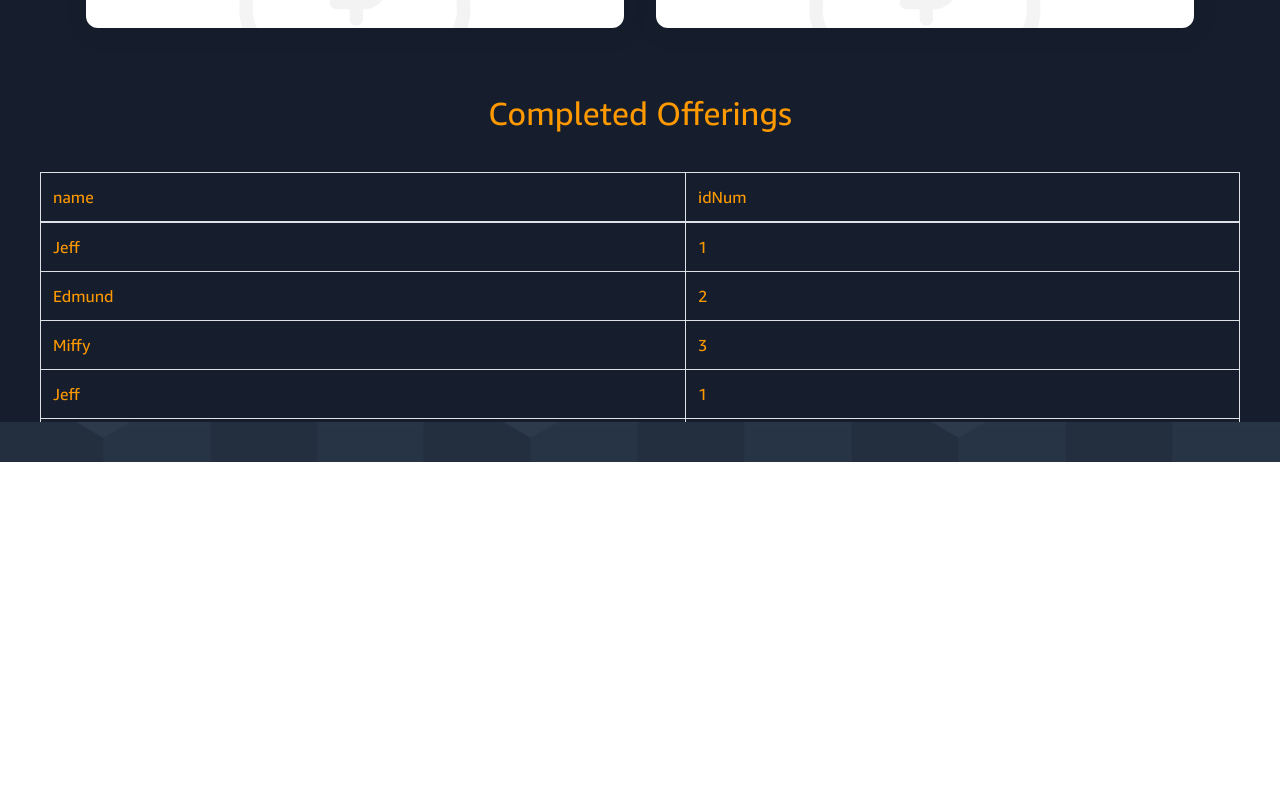
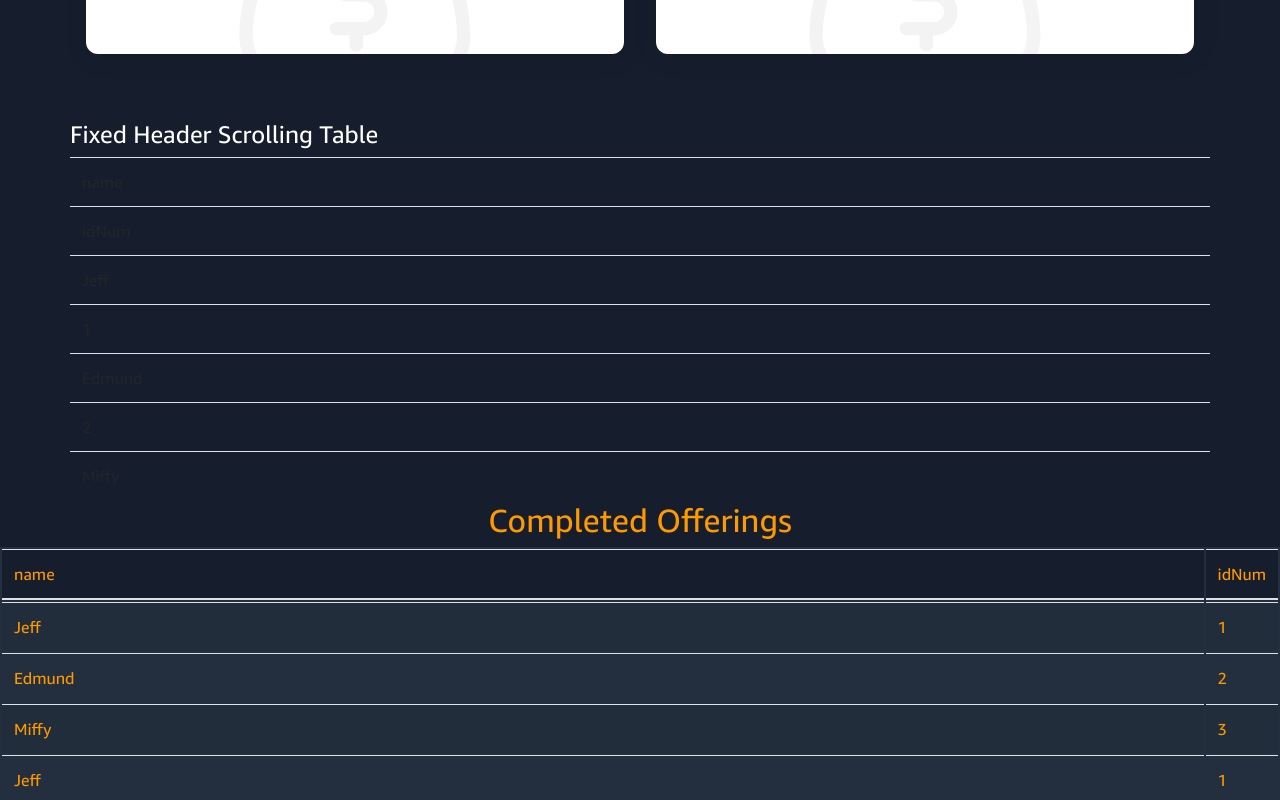
Before and after one commit to jeffjnh/LocalWebApp, a React (Create React App) app: page /customer in a window 1280 px wide. Shown: the part 540-1340 px from the top of the page. Before the commit the page ends 1002 px from the top, so only its background shows below. Built offline with nearby package versions, Linux system fonts and the light colour scheme.

Commit message:
More progress on customer page

```diff
--- a/src/js/components/Customer.jsx
+++ b/src/js/components/Customer.jsx
@@ -2,10 +2,13 @@ import React, { Component } from "react";
 import Table from "react-bootstrap/Table";
 import { AWSCOLORS } from "../constants/AWSColors";
 import Toggles from "./Toggles";
+import "./CustomerStyles.css";
 
 const rowStyle = {
 	color: AWSCOLORS.SMILE_ORANGE,
-	backgroundColor: AWSCOLORS.DARK_SQUID_INK
+	backgroundColor: AWSCOLORS.SQUID_INK,
+	border: "none",
+	borderCollapse: "separate"
 };
 
 class Customer extends Component {
@@ -33,7 +36,127 @@ class Customer extends Component {
 					backgroundColor: AWSCOLORS.DARK_SQUID_INK
 				}}
 			>
+				{/* <div class="container">
+					<div class="row">
+						<div class="panel panel-default">
+							<div class="panel-heading">
+								<h4>Fixed Header Scrolling Table</h4>
+							</div>
+							<table class="table table-fixed">
+								<thead>
+									<tr>
+										<th class="col-xs-2">#</th>
+										<th class="col-xs-8">Name</th>
+										<th class="col-xs-2">Points</th>
+									</tr>
+								</thead>
+								<tbody>
+									<tr>
+										<td class="col-xs-2">1</td>
+										<td class="col-xs-8">Mike Adams</td>
+										<td class="col-xs-2">23</td>
+									</tr>
+									<tr>
+										<td class="col-xs-2">2</td>
+										<td class="col-xs-8">Holly Galivan</td>
+										<td class="col-xs-2">44</td>
+									</tr>
+									<tr>
+										<td class="col-xs-2">3</td>
+										<td class="col-xs-8">Mary Shea</td>
+										<td class="col-xs-2">86</td>
+									</tr>
+									<tr>
+										<td class="col-xs-2">4</td>
+										<td class="col-xs-8">Jim Adams</td>
+										<td>23</td>
+									</tr>
+									<tr>
+										<td class="col-xs-2">5</td>
+										<td class="col-xs-8">Henry Galivan</td>
+										<td class="col-xs-2">44</td>
+									</tr>
+									<tr>
+										<td class="col-xs-2">6</td>
+										<td class="col-xs-8">Bob Shea</td>
+										<td class="col-xs-2">26</td>
+									</tr>
+									<tr>
+										<td class="col-xs-2">7</td>
+										<td class="col-xs-8">Andy Parks</td>
+										<td class="col-xs-2">56</td>
+									</tr>
+									<tr>
+										<td class="col-xs-2">8</td>
+										<td class="col-xs-8">Bob Skelly</td>
+										<td class="col-xs-2">96</td>
+									</tr>
+									<tr>
+										<td class="col-xs-2">9</td>
+										<td class="col-xs-8">William Defoe</td>
+										<td class="col-xs-2">13</td>
+									</tr>
+									<tr>
+										<td class="col-xs-2">10</td>
+										<td class="col-xs-8">Will Tripp</td>
+										<td class="col-xs-2">16</td>
+									</tr>
+									<tr>
+										<td class="col-xs-2">11</td>
+										<td class="col-xs-8">Bill Champion</td>
+										<td class="col-xs-2">44</td>
+									</tr>
+									<tr>
+										<td class="col-xs-2">12</td>
+										<td class="col-xs-8">Lastly Jane</td>
+										<td class="col-xs-2">6</td>
+									</tr>
+								</tbody>
+							</table>
+						</div>
+					</div>
+				</div> */}
+
 				<Toggles />
+
+				<div className="container">
+					<div className="row">
+						{/* <div className="panel panel-default"> */}
+						<div className="panel-heading">
+							<h4>Fixed Header Scrolling Table</h4>
+						</div>
+						<table className="table table-fixed table-hover table-striped">
+							<thead>
+								<tr>
+									{titles.map(title => (
+										<th
+											// className="col-xs-2"
+											key={title}
+										>
+											{title}
+										</th>
+									))}
+								</tr>
+							</thead>
+							<tbody className="scroll">
+								{this.data.map(item => (
+									<tr key={item.key}>
+										{titles.map(title => (
+											<td
+												// className="col-xs-2"
+												key={title}
+											>
+												{item[title]}
+											</td>
+										))}
+									</tr>
+								))}
+							</tbody>
+						</table>
+						{/* </div> */}
+					</div>
+				</div>
+
 				<h2
 					style={{ color: AWSCOLORS.SMILE_ORANGE }}
 					className="text-center"
@@ -41,24 +164,38 @@ class Customer extends Component {
 					Completed Offerings
 				</h2>
 				<div
-					className="panel"
-					style={{
-						margin: "40px",
-						height: "250px",
-						overflow: "scroll"
-					}}
+					className="panel-body panel-flex-table"
+					style={
+						{
+							// margin: "40px",
+							// height: "250px",
+							// overflow: "scroll",
+							// borderCollapse: "collapse"
+						}
+					}
 				>
-					<Table style={rowStyle} bordered hover>
+					<table
+						style={rowStyle}
+						className="table flex-table table-striped table-hover"
+					>
 						<thead
 							style={{
 								position: "sticky",
-								top: 0
+								// display: "block",
+								width: "100%",
+								top: 0,
+								borderBottom: "none"
+								// borderCollapse: "separate"
 							}}
 						>
 							<tr
 								style={{
 									position: "sticky",
-									top: 0
+									// display: "block",
+									width: "100%",
+									top: 0,
+									// borderCollapse: "collapse",
+									borderBottom: "none"
 								}}
 							>
 								{titles.map(title => (
@@ -66,6 +203,9 @@ class Customer extends Component {
 										style={{
 											position: "sticky",
 											top: 0,
+											width: "100%",
+											// borderWidth: "0px",
+											// border: "2px solid blue",
 											backgroundColor:
 												AWSCOLORS.DARK_SQUID_INK
 										}}
@@ -76,7 +216,7 @@ class Customer extends Component {
 								))}
 							</tr>
 						</thead>
-						<tbody>
+						<tbody className="scroll">
 							{this.data.map(item => (
 								<tr key={item.key}>
 									{titles.map(title => (
@@ -85,7 +225,7 @@ class Customer extends Component {
 								</tr>
 							))}
 						</tbody>
-					</Table>
+					</table>
 				</div>
 
 				<div />
--- /dev/null
+++ b/src/js/components/CustomerStyles.css
@@ -0,0 +1,23 @@
+.table-fixed thead {
+	width: 97%;
+}
+.table-fixed tbody {
+	height: 230px;
+	overflow-y: auto;
+	width: 100%;
+}
+.table-fixed th,
+.table-fixed thead,
+.table-fixed tbody,
+.table-fixed td {
+	display: block;
+	width: 100%;
+}
+.table-fixed tr {
+	display: block;
+}
+.table-fixed tbody td,
+.table-fixed thead > tr > th {
+	float: left;
+	border-bottom-width: 0;
+}
--- a/src/js/components/Toggles.jsx
+++ b/src/js/components/Toggles.jsx
@@ -8,7 +8,8 @@ class Toggle extends Component {
 		return (
 			// <div className="col-md-3 text-center">
 			<Button
-				style={{ margin: "1rem", color: "black" }}
+				className="btn btn-lg m-4"
+				// style={{ color: "black" }}
 				variant={this.getButtonClass()}
 				onClick={() => {
 					this.props.onPress(this.props.button);
@@ -21,9 +22,9 @@ class Toggle extends Component {
 	}
 	getButtonClass = () => {
 		if (this.props.button.pressed) {
-			return "success";
+			return "warning";
 		} else {
-			return "secondary";
+			return "outline-warning";
 		}
 	};
 }
```
Also changed, not shown: 1 other file (tests, documents, lock files or other folders).
